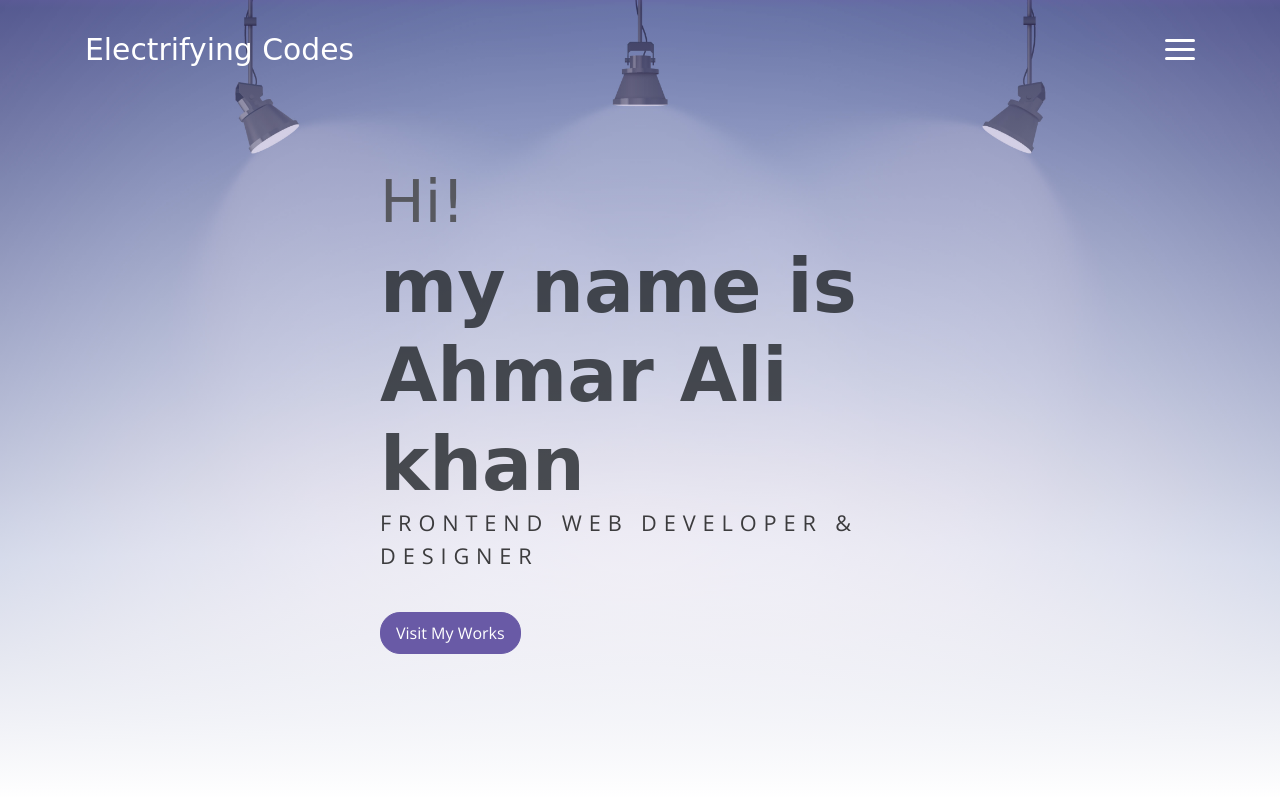
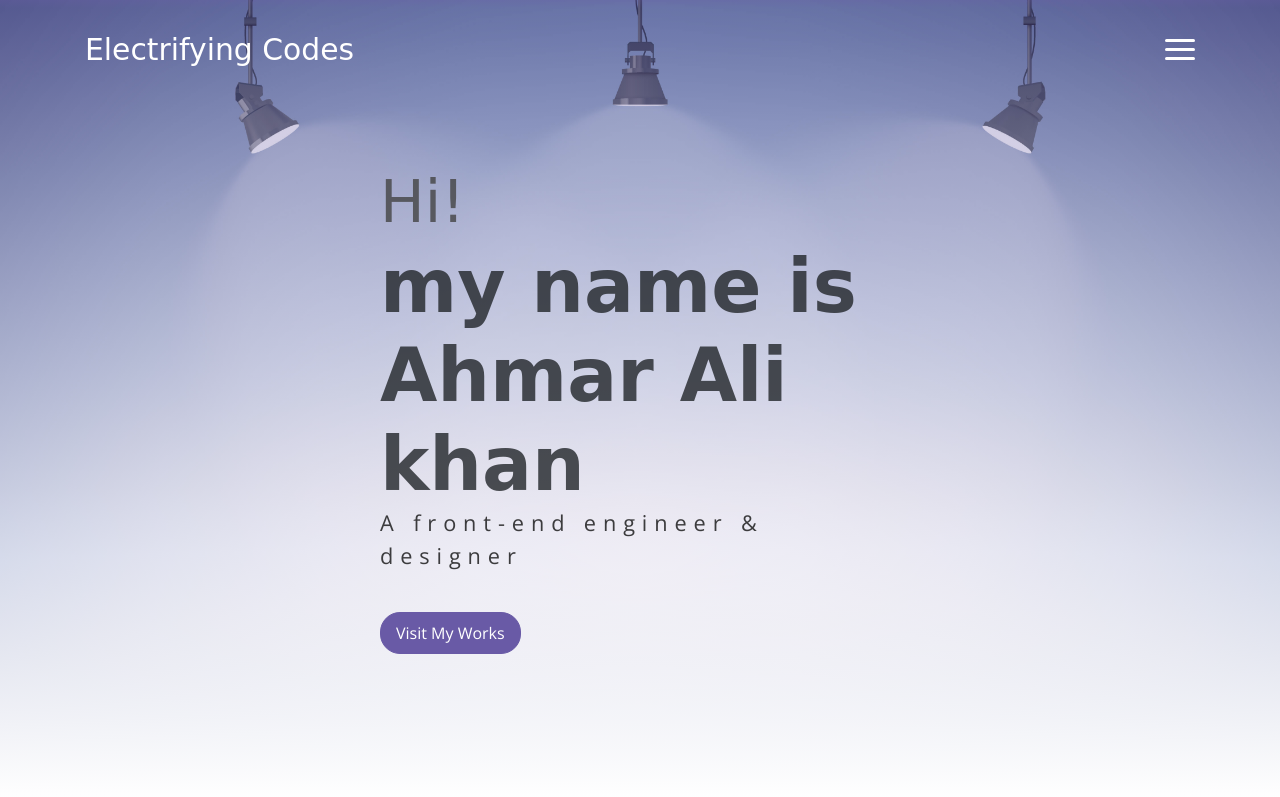
Before and after one commit to ahmar46/new_port_2024, a website: page public_html/index.html in a window 1280 px wide. Shown: the top 797 px of the page. Drawn offline with nearby package versions, Linux system fonts and the light colour scheme; a web font is replaced by a local one.

Commit message:
Heading Added

```diff
--- a/public_html/index.html
+++ b/public_html/index.html
@@ -56,7 +56,7 @@
                 <span class="up">Hi!</span>
                 <span class="down">my name is <br>Ahmar Ali khan</span>
             </h1>
-            <p class="header-subtitle">FRONTEND WEB DEVELOPER & DESIGNER</p>
+            <p class="header-subtitle">A front-end engineer & designer</p>
 
             <button class="btn btn-primary">Visit My Works</button>
         </div>
```
